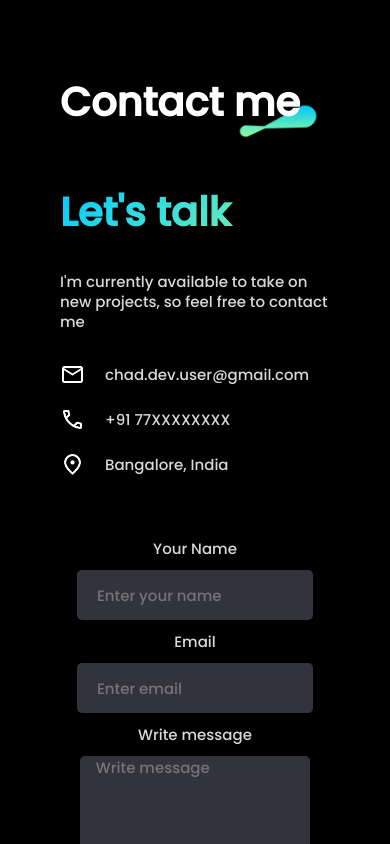
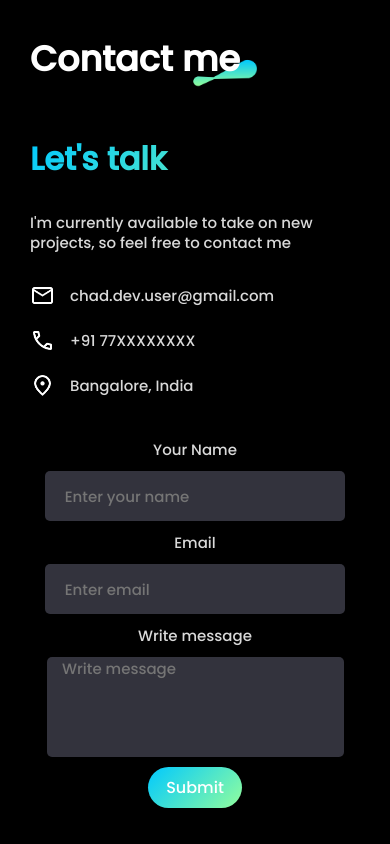
Before and after one commit to Vinay-webDev/React-portfolio1, a React (Vite) app: page / in a window 390 px wide. Shown: the part 2940-3784 px from the top of the page. Built offline with nearby package versions, Linux system fonts and the light colour scheme; a web font is replaced by a local one.

Commit message:
Contact mobile responsive 393.33px

```diff
--- a/src/components/Contact/Contact.css
+++ b/src/components/Contact/Contact.css
@@ -220,3 +220,56 @@ button === 90deg, #00c6ff, #0072ff
         padding: 8px 18px;
     }
 }
+/*==============mobile responsive 393.33px===============*/
+@media(max-width: 393.33px){
+    .contact{
+        gap: 50px;
+        margin: 60px 30px;
+        align-items: start;
+        margin-bottom: 0px;
+    }
+    .contact-title h1{
+        padding: 0px;
+        font-size: 35px;
+        font-weight: 600;
+    }
+    .contact-title img{
+        width: 75px;
+    }
+    .contact-section{
+        flex-direction: column;
+        gap: 40px;
+    }
+    .contact-left h1{
+        font-size: 32px;
+    }
+    .contact-left p{
+        font-size: 15px;
+        line-height: 20px;
+    }
+    .contact-detail{
+        gap: 15px;
+    }
+    .contact-detail img{
+        width: 25px;
+    }
+    .contact-right{
+        gap: 10px;
+    }
+    .contact-right label{
+        font-size: 15px;
+    }
+    .contact-right input{
+        width: 85%;
+        font-size: 15px;
+    }
+    .contact-right textarea{
+        width: 90%;
+        font-size: 15px;
+        resize: none;
+    }
+    .contact-submit{
+        font-size: 16px;
+        padding: 8px 18px;
+    }
+}
```
